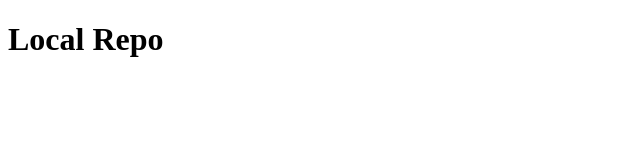
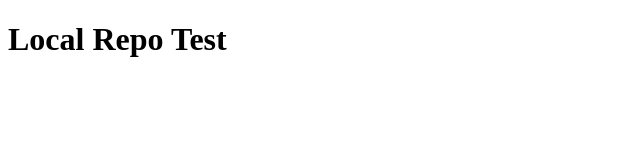
Before and after one commit to ThreeClubs/Local-Repo, a plain HTML site: page index.html in a window 1280 px wide. Shown: the whole page, without its empty margins (0-640 px from the left). Drawn offline with Linux system fonts and the light colour scheme.

Commit message:
Hello, World!

```diff
--- a/index.html
+++ b/index.html
@@ -5,10 +5,10 @@
     <meta http-equiv="X-UA-Compatible" content="IE=edge">
     <meta name="viewport" content="width=device-width, initial-scale=1.0">
     <link rel="stylesheet" href="main.css" />
-    <title>Local Repo</title>
+    <title>Local Repo Test</title>
 </head>
 <body>
-    <h1>Local Repo</h1>
+    <h1>Local Repo Test</h1>
     <script src="script.js"></script>
 </body>
 </html>
```
